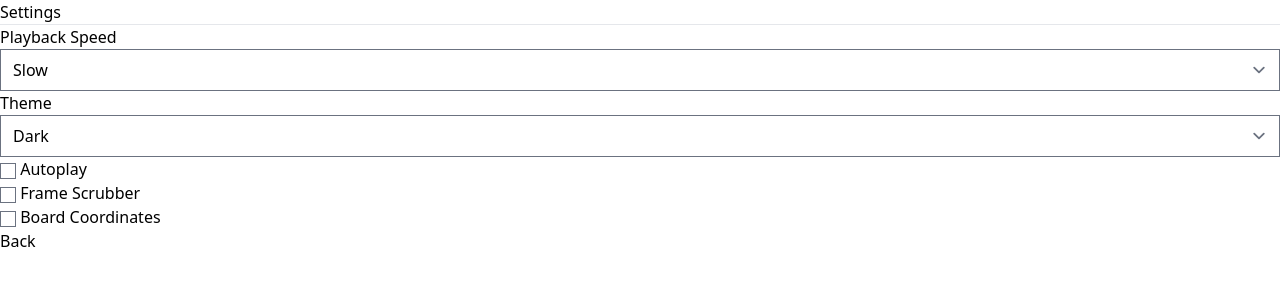
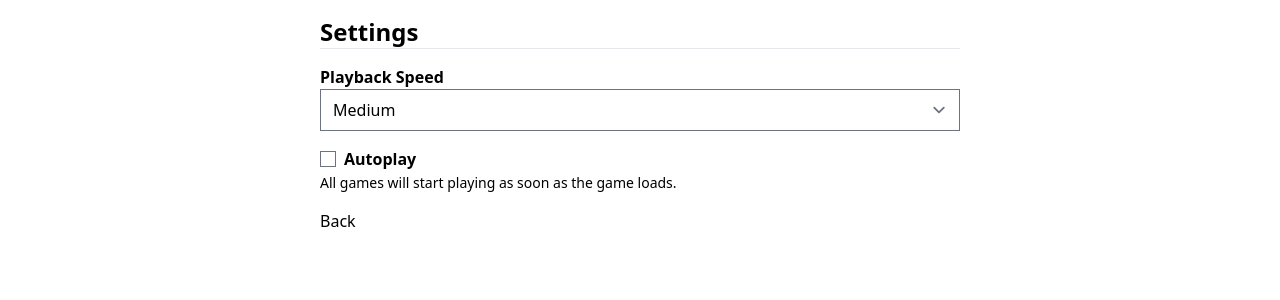
Before and after one commit to coreyja/barf, a SvelteKit app: page /settings in a window 1280 px wide. Shown: the top 300 px of the page. Built offline with nearby package versions, Linux system fonts and the light colour scheme.

Commit message:
Save fps and autoplay settings.

```diff
--- /dev/null
+++ b/src/lib/stores/settings.ts
@@ -0,0 +1,26 @@
+import { writable } from "svelte/store"
+
+const DEFAULT_AUTOPLAY = false;
+const DEFAULT_FPS = 6;
+
+function load(key: string, defaultValue) {
+    const val = localStorage.getItem(`setting.${key}`)
+    if (val) {
+        return JSON.parse(val);
+    }
+    return defaultValue
+}
+
+function store(key: string, value) {
+    localStorage.setItem(`setting.${key}`, JSON.stringify(value));
+}
+
+export const fps = writable<number>(load('fps', DEFAULT_FPS));
+fps.subscribe((value: number) => {
+    store('fps', value);
+})
+
+export const autoplay = writable<boolean>(load('autoplay', DEFAULT_AUTOPLAY));
+autoplay.subscribe((value: boolean) => {
+    store('autoplay', value)
+});
--- a/src/routes/+page.svelte
+++ b/src/routes/+page.svelte
@@ -5,10 +5,13 @@
 	import { keybind } from '$lib/keybind';
 	import { type PlaybackHandlers, PlaybackState, startPlayback, stopPlayback } from '$lib/playback';
 	import { type Frame, gameFrames, loadGameStore } from '$lib/stores/game';
+	import { autoplay, fps } from '$lib/stores/settings';
 
 	import Gameboard from '$lib/components/Gameboard.svelte';
 	import PlaybackControls from '$lib/components/PlaybackControls.svelte';
 	import Scoreboard from '$lib/components/Scoreboard.svelte';
+
+	const AUTOPLAY_DELAY_MS = 1000;
 
 	onMount(async () => {
 		const engineHost = $page.url.searchParams.get('engine') || 'engine.battlesnake.com';
@@ -32,11 +35,17 @@
 		currentFrameIndex = index;
 	}
 
+	// Settings
+	$: settings = {
+		autoplay: $autoplay,
+		fps: $fps
+	};
+
 	let playbackState: PlaybackState = PlaybackState.PAUSED;
 
 	const playbackHandlers: PlaybackHandlers = {
 		play: () => {
-			startPlayback(10, () => {
+			startPlayback($fps, () => {
 				setCurrentFrame(currentFrameIndex + 1);
 				return true;
 			});
@@ -79,6 +88,9 @@
 	$: if (!currentFrame && $gameFrames.length > 0) {
 		setCurrentFrame(0);
 		playbackState = PlaybackState.PAUSED;
+		if (settings.autoplay) {
+			setTimeout(playbackHandlers.play, AUTOPLAY_DELAY_MS);
+		}
 	}
 </script>
 
--- /dev/null
+++ b/src/routes/+page.ts
@@ -0,0 +1 @@
+export const ssr = false;
--- a/src/routes/settings/+page.svelte
+++ b/src/routes/settings/+page.svelte
@@ -1,36 +1,70 @@
-<h1>Settings</h1>
-<hr />
+<script lang="ts">
+	import { autoplay, fps } from '$lib/stores/settings';
 
+	const playbackSpeedOptions = [
+		{ value: 3, text: 'Slow' },
+		{ value: 6, text: 'Medium' },
+		{ value: 12, text: 'Fast' }
+	];
+
+	function navigateBack() {
+		history.back();
+	}
+</script>
+
+<div class="p-4 max-w-2xl mx-auto">
+	<h1 class="text-2xl font-bold">Settings</h1>
+	<hr class="mb-4" />
+
+	<div class="mb-4">
 		<label class="block">
-	<span>Playback Speed</span>
-	<select class="w-full">
-		<option>Slow</option>
-		<option>Medium</option>
-		<option>Fast</option>
+			<p class="font-bold">Playback Speed</p>
+			<select class="w-full" bind:value={$fps}>
+				{#each playbackSpeedOptions as option}
+					<option value={option.value}>{option.text}</option>
+				{/each}
 			</select>
 		</label>
+	</div>
 
+	<!-- <div class="mb-4">
 		<label class="block">
-	<span>Theme</span>
+			<p class="font-bold">Theme</p>
 			<select class="w-full">
 				<option>Dark</option>
 				<option>Light</option>
 			</select>
 		</label>
+	</div> -->
 
-<label class="block">
+	<div class="mb-4">
+		<label class="inline-flex items-center">
+			<input type="checkbox" bind:checked={$autoplay} />
+			<span class="font-bold mx-2">Autoplay</span>
+		</label>
+		<p class="text-sm">All games will start playing as soon as the game loads.</p>
+	</div>
+
+	<!-- <div class="mb-4">
+		<label class="inline-flex items-center">
 			<input type="checkbox" />
-	<span>Autoplay</span>
+			<span class="font-bold mx-2">Display Board Coordinates</span>
 		</label>
+		<p class="text-sm">
+			Adds coordinate labels to the game board. These go from 0 to the width/height of the board to
+			make it easier to debug games.
+		</p>
+	</div> -->
 
-<label class="block">
+	<!-- <div class="mb-4">
+		<label class="inline-flex items-center">
 			<input type="checkbox" />
-	<span>Frame Scrubber</span>
+			<span class="font-bold mx-2">Frame Scrubber</span>
 		</label>
+		<p class="text-sm">
+			Display progress bar that shows current frame and allows quickly jumping to specific frames.
+		</p>
+	</div> -->
 
-<label class="block">
-	<input type="checkbox" />
-	<span>Board Coordinates</span>
-</label>
-
-<p><a href="javascript:history.back()">Back</a></p>
+	<p><a on:click={navigateBack} href="/">Back</a></p>
+</div>
--- /dev/null
+++ b/src/routes/settings/+page.ts
@@ -0,0 +1 @@
+export const ssr = false;
```
Lines whose indentation alone changed are shown as unchanged.
